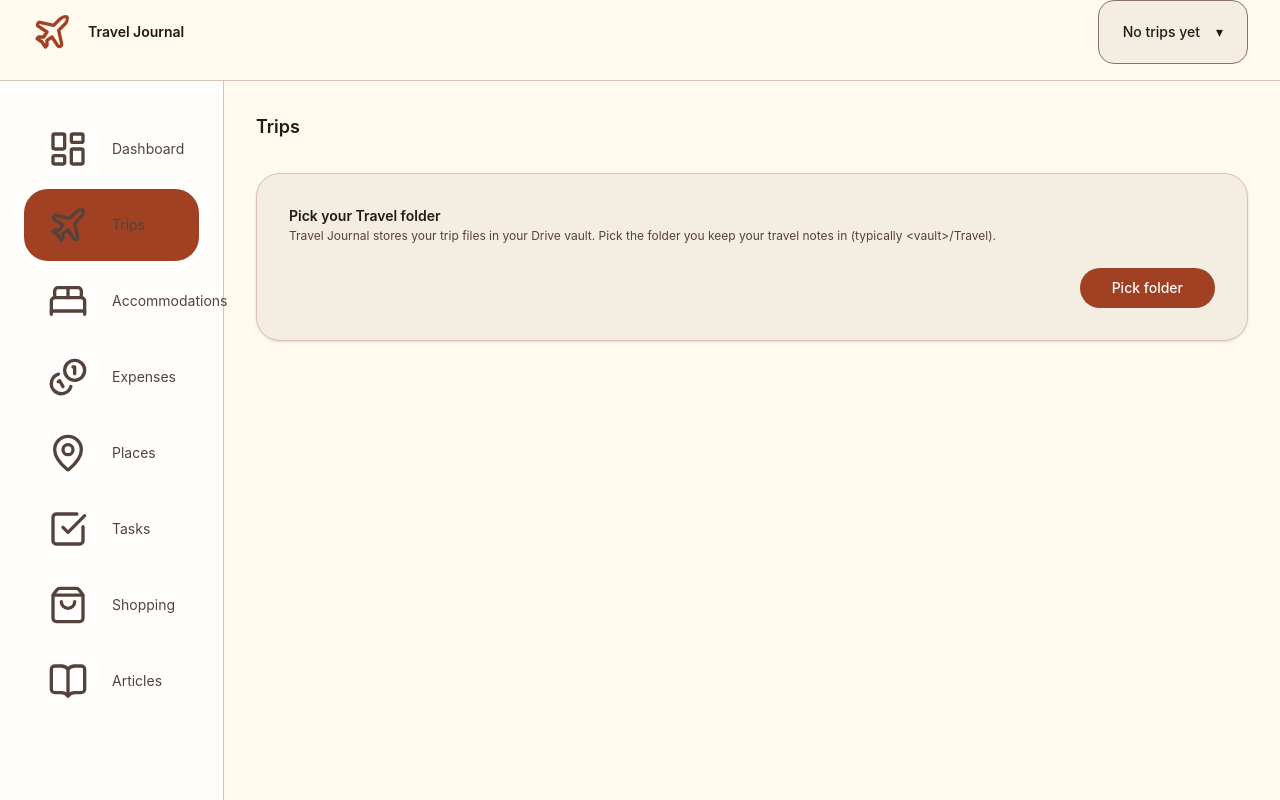
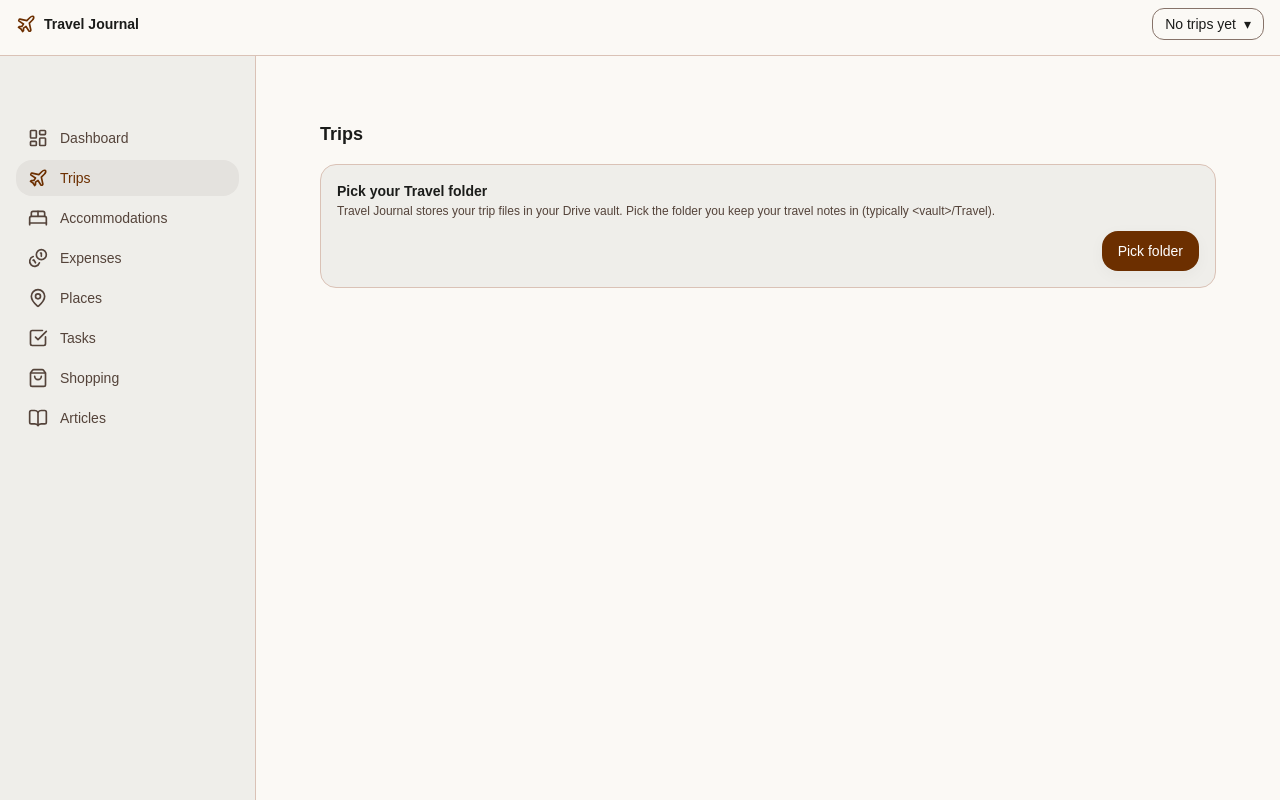
Before and after one commit to Tal-Youngster/yoman-masa, a React (Vite) app: page /trips in a window 1280 px wide. Built offline with nearby package versions, Linux system fonts and the light colour scheme.

Commit message:
feat: complete Paper and Path design refactor

```diff
--- a/index.html
+++ b/index.html
@@ -9,7 +9,7 @@
     <meta name="apple-mobile-web-app-status-bar-style" content="black-translucent" />
     <title>Travel Journal</title>
   </head>
-  <body class="bg-slate-950 text-slate-100">
+  <body class="bg-background text-on-background">
     <div id="root"></div>
     <script type="module" src="/src/main.tsx"></script>
   </body>
--- a/src/index.css
+++ b/src/index.css
@@ -1,192 +1,124 @@
 @import 'tailwindcss';
+@import url('https://fonts.googleapis.com/css2?family=Libre+Caslon+Text:ital,wght@0,400;0,700;1,400&family=Plus+Jakarta+Sans:ital,wght@0,400;0,500;0,600;0,700;1,400&display=swap');
 
 @theme {
-  /* Color Palette - Luminous Horizon */
-  --color-surface: #fff9ee;
-  --color-surface-dim: #dfd9cf;
-  --color-surface-bright: #fff9ee;
-  --color-surface-container-lowest: #ffffff;
-  --color-surface-container-low: #f9f3e8;
-  --color-surface-container: #f3ede2;
-  --color-surface-container-high: #ede8dd;
-  --color-surface-container-highest: #e8e2d7;
-  --color-on-surface: #1d1c15;
-  --color-on-surface-variant: #56423c;
-  --color-inverse-surface: #333029;
-  --color-inverse-on-surface: #f6f0e5;
-  --color-outline: #89726b;
-  --color-outline-variant: #ddc0b8;
-  --color-surface-tint: #9f4122;
+  /* Dynamic colors mapping */
+  --color-surface: var(--theme-surface);
+  --color-surface-dim: var(--theme-surface-dim);
+  --color-surface-bright: var(--theme-surface-bright);
+  --color-surface-container-lowest: var(--theme-surface-container-lowest);
+  --color-surface-container-low: var(--theme-surface-container-low);
+  --color-surface-container: var(--theme-surface-container);
+  --color-surface-container-high: var(--theme-surface-container-high);
+  --color-surface-container-highest: var(--theme-surface-container-highest);
+  --color-on-surface: var(--theme-on-surface);
+  --color-on-surface-variant: var(--theme-on-surface-variant);
+  --color-inverse-surface: var(--theme-inverse-surface);
+  --color-inverse-on-surface: var(--theme-inverse-on-surface);
+  --color-outline: var(--theme-outline);
+  --color-outline-variant: var(--theme-outline-variant);
+  --color-surface-tint: var(--theme-surface-tint);
+  --color-primary: var(--theme-primary);
+  --color-on-primary: var(--theme-on-primary);
+  --color-primary-container: var(--theme-primary-container);
+  --color-on-primary-container: var(--theme-on-primary-container);
+  --color-inverse-primary: var(--theme-inverse-primary);
+  --color-secondary: var(--theme-secondary);
+  --color-on-secondary: var(--theme-on-secondary);
+  --color-secondary-container: var(--theme-secondary-container);
+  --color-on-secondary-container: var(--theme-on-secondary-container);
+  --color-tertiary: var(--theme-tertiary);
+  --color-on-tertiary: var(--theme-on-tertiary);
+  --color-tertiary-container: var(--theme-tertiary-container);
+  --color-on-tertiary-container: var(--theme-on-tertiary-container);
+  --color-error: var(--theme-error);
+  --color-on-error: var(--theme-on-error);
+  --color-error-container: var(--theme-error-container);
+  --color-on-error-container: var(--theme-on-error-container);
+  --color-primary-fixed: var(--theme-primary-fixed);
+  --color-primary-fixed-dim: var(--theme-primary-fixed-dim);
+  --color-on-primary-fixed: var(--theme-on-primary-fixed);
+  --color-on-primary-fixed-variant: var(--theme-on-primary-fixed-variant);
+  --color-secondary-fixed: var(--theme-secondary-fixed);
+  --color-secondary-fixed-dim: var(--theme-secondary-fixed-dim);
+  --color-on-secondary-fixed: var(--theme-on-secondary-fixed);
+  --color-on-secondary-fixed-variant: var(--theme-on-secondary-fixed-variant);
+  --color-tertiary-fixed: var(--theme-tertiary-fixed);
+  --color-tertiary-fixed-dim: var(--theme-tertiary-fixed-dim);
+  --color-on-tertiary-fixed: var(--theme-on-tertiary-fixed);
+  --color-on-tertiary-fixed-variant: var(--theme-on-tertiary-fixed-variant);
+  --color-background: var(--theme-background);
+  --color-on-background: var(--theme-on-background);
+  --color-surface-variant: var(--theme-surface-variant);
 
-  /* Primary */
-  --color-primary: #9f4122;
-  --color-on-primary: #ffffff;
-  --color-primary-container: #ff8a65;
-  --color-on-primary-container: #752305;
-  --color-inverse-primary: #ffb59e;
-  --color-primary-fixed: #ffdbd0;
-  --color-primary-fixed-dim: #ffb59e;
-  --color-on-primary-fixed: #3a0b00;
-  --color-on-primary-fixed-variant: #7f2a0d;
-
-  /* Secondary */
-  --color-secondary: #556500;
-  --color-on-secondary: #ffffff;
-  --color-secondary-container: #d6ed7a;
-  --color-on-secondary-container: #5a6c00;
-  --color-secondary-fixed: #d6ed7a;
-  --color-secondary-fixed-dim: #bbd062;
-  --color-on-secondary-fixed: #181e00;
-  --color-on-secondary-fixed-variant: #3f4c00;
-
-  /* Tertiary */
-  --color-tertiary: #326578;
-  --color-on-tertiary: #ffffff;
-  --color-tertiary-container: #80b1c7;
-  --color-on-tertiary-container: #074457;
-  --color-tertiary-fixed: #bbe9ff;
-  --color-tertiary-fixed-dim: #9ccee4;
-  --color-on-tertiary-fixed: #001f29;
-  --color-on-tertiary-fixed-variant: #154d5f;
-
-  /* Error */
-  --color-error: #ba1a1a;
-  --color-on-error: #ffffff;
-  --color-error-container: #ffdad6;
-  --color-on-error-container: #93000a;
-
-  /* Background */
-  --color-background: #fff9ee;
-  --color-on-background: #1d1c15;
-  --color-surface-variant: #e8e2d7;
-
-  /* Typography Scale */
-  --font-family-display:
-    'Plus Jakarta Sans', -apple-system, BlinkMacSystemFont, 'Segoe UI', sans-serif;
-  --font-size-display-xl: 64px;
-  --font-size-headline-lg: 40px;
-  --font-size-headline-md: 24px;
-  --font-size-body-lg: 18px;
-  --font-size-body-md: 16px;
-  --font-size-label-caps: 12px;
+  /* Typography Fonts */
+  --font-family-display: 'Libre Caslon Text', serif;
+  --font-family-body: 'Plus Jakarta Sans', sans-serif;
 
   /* Spacing */
   --spacing-unit: 8px;
-  --spacing-2: 16px;
-  --spacing-3: 24px;
-  --spacing-4: 32px;
-  --spacing-5: 40px;
-  --spacing-6: 48px;
-  --spacing-8: 64px;
-  --spacing-15: 120px;
+  --spacing-gutter: 24px;
+  --spacing-margin-mobile: 20px;
+  --spacing-margin-desktop: 64px;
 
   /* Border Radius */
-  --radius-sm: 0.5rem;
-  --radius-md: 1rem;
-  --radius-lg: 1.5rem;
-  --radius-xl: 2rem;
-  --radius-2xl: 3rem;
+  --radius-sm: 0.25rem;
+  --radius-md: 0.75rem;
+  --radius-lg: 1rem;
+  --radius-xl: 1.5rem;
   --radius-full: 9999px;
+  --radius-DEFAULT: 0.5rem;
 }
 
-/* Typography Stack */
 @layer base {
-  @import url('https://fonts.googleapis.com/css2?family=Plus+Jakarta+Sans:wght@400;600;700;800&display=swap');
-}
-
-/* Display XL */
-.text-display-xl {
-  font-family: var(--font-family-display);
-  font-size: var(--font-size-display-xl);
-  font-weight: 800;
-  line-height: 1.1;
-  letter-spacing: -0.04em;
-}
-
-/* Headline Large */
-.text-headline-lg {
-  font-family: var(--font-family-display);
-  font-size: var(--font-size-headline-lg);
-  font-weight: 700;
-  line-height: 1.2;
-  letter-spacing: -0.02em;
-}
-
-/* Headline Medium */
-.text-headline-md {
-  font-family: var(--font-family-display);
-  font-size: var(--font-size-headline-md);
-  font-weight: 600;
-  line-height: 1.3;
-  letter-spacing: -0.01em;
-}
-
-/* Body Large */
-.text-body-lg {
-  font-family: var(--font-family-display);
-  font-size: var(--font-size-body-lg);
-  font-weight: 400;
-  line-height: 1.6;
-  letter-spacing: 0;
-}
-
-/* Body Medium */
-.text-body-md {
-  font-family: var(--font-family-display);
-  font-size: var(--font-size-body-md);
-  font-weight: 400;
-  line-height: 1.6;
-  letter-spacing: 0;
-}
-
-/* Label Caps */
-.text-label-caps {
-  font-family: var(--font-family-display);
-  font-size: var(--font-size-label-caps);
-  font-weight: 700;
-  line-height: 1;
-  letter-spacing: 0.1em;
-  text-transform: uppercase;
-}
-
-/* Glassmorphism utilities */
-.glass {
-  background: rgba(255, 255, 255, 0.7);
-  backdrop-filter: blur(20px);
-  -webkit-backdrop-filter: blur(20px);
-  border: 1px solid rgba(232, 226, 215, 0.5);
-}
-
-.glass-thick {
-  background: rgba(255, 255, 255, 0.8);
-  backdrop-filter: blur(30px);
-  -webkit-backdrop-filter: blur(30px);
-  border: 1px solid rgba(232, 226, 215, 0.6);
-}
-
-.glass-subtle {
-  background: rgba(255, 255, 255, 0.5);
-  backdrop-filter: blur(10px);
-  -webkit-backdrop-filter: blur(10px);
-  border: 1px solid rgba(232, 226, 215, 0.3);
-}
-
-/* Elevated shadow (soft, diffused) */
-.shadow-elevated {
-  box-shadow:
-    0 2px 8px rgba(159, 65, 34, 0.05),
-    0 4px 16px rgba(159, 65, 34, 0.08);
-}
-
-.shadow-elevated-lg {
-  box-shadow:
-    0 4px 12px rgba(159, 65, 34, 0.08),
-    0 8px 24px rgba(159, 65, 34, 0.12);
-}
-
-/* Glow effect (soft cyan) */
-.glow-cyan {
-  box-shadow: 0 0 20px rgba(128, 177, 199, 0.15);
+  :root {
+    --theme-surface: #fbf9f5;
+    --theme-surface-dim: #dbdad6;
+    --theme-surface-bright: #fbf9f5;
+    --theme-surface-container-lowest: #ffffff;
+    --theme-surface-container-low: #f5f3ef;
+    --theme-surface-container: #efeeea;
+    --theme-surface-container-high: #eae8e4;
+    --theme-surface-container-highest: #e4e2de;
+    --theme-on-surface: #1b1c1a;
+    --theme-on-surface-variant: #54433a;
+    --theme-inverse-surface: #30312e;
+    --theme-inverse-on-surface: #f2f0ed;
+    --theme-outline: #877369;
+    --theme-outline-variant: #dac2b6;
+    --theme-surface-tint: #934b19;
+    --theme-primary: #6c2f00;
+    --theme-on-primary: #ffffff;
+    --theme-primary-container: #8b4513;
+    --theme-on-primary-container: #ffc29f;
+    --theme-inverse-primary: #ffb68c;
+    --theme-secondary: #545e76;
+    --theme-on-secondary: #ffffff;
+    --theme-secondary-container: #d7e2ff;
+    --theme-on-secondary-container: #5a647c;
+    --theme-tertiary: #5b3a16;
+    --theme-on-tertiary: #ffffff;
+    --theme-tertiary-container: #75512b;
+    --theme-on-tertiary-container: #f8c696;
+    --theme-error: #ba1a1a;
+    --theme-on-error: #ffffff;
+    --theme-error-container: #ffdad6;
+    --theme-on-error-container: #93000a;
+    --theme-primary-fixed: #ffdbc9;
+    --theme-primary-fixed-dim: #ffb68c;
+    --theme-on-primary-fixed: #321200;
+    --theme-on-primary-fixed-variant: #753401;
+    --theme-secondary-fixed: #d7e2ff;
+    --theme-secondary-fixed-dim: #bbc6e2;
+    --theme-on-secondary-fixed: #101b30;
+    --theme-on-secondary-fixed-variant: #3c475d;
+    --theme-tertiary-fixed: #ffdcbd;
+    --theme-tertiary-fixed-dim: #eebd8e;
+    --theme-on-tertiary-fixed: #2c1600;
+    --theme-on-tertiary-fixed-variant: #61401b;
+    --theme-background: #fbf9f5;
+    --theme-on-background: #1b1c1a;
+    --theme-surface-variant: #e4e2de;
   }
 
   html,
@@ -199,5 +131,100 @@
   body {
     background-color: var(--color-background);
     color: var(--color-on-background);
+    font-family: var(--font-family-body);
+    -webkit-font-smoothing: antialiased;
+    -moz-osx-font-smoothing: grayscale;
+  }
+
+  /* Typography Stack */
+  .text-display-lg, .text-display-xl {
     font-family: var(--font-family-display);
+    font-size: 48px;
+    font-weight: 700;
+    line-height: 56px;
+    letter-spacing: -0.02em;
   }
+
+  .text-display-lg-mobile {
+    font-family: var(--font-family-display);
+    font-size: 36px;
+    font-weight: 700;
+    line-height: 44px;
+  }
+
+  .text-headline-md, .text-headline-lg {
+    font-family: var(--font-family-display);
+    font-size: 32px;
+    font-weight: 600;
+    line-height: 40px;
+  }
+
+  .text-headline-sm {
+    font-family: var(--font-family-display);
+    font-size: 24px;
+    font-weight: 600;
+    line-height: 32px;
+  }
+
+  .text-body-lg {
+    font-family: var(--font-family-body);
+    font-size: 18px;
+    font-weight: 400;
+    line-height: 28px;
+  }
+
+  .text-body-md {
+    font-family: var(--font-family-body);
+    font-size: 16px;
+    font-weight: 400;
+    line-height: 24px;
+  }
+
+  .text-label-md {
+    font-family: var(--font-family-body);
+    font-size: 14px;
+    font-weight: 600;
+    line-height: 20px;
+    letter-spacing: 0.01em;
+  }
+
+  .text-label-sm, .text-label-caps {
+    font-family: var(--font-family-body);
+    font-size: 12px;
+    font-weight: 500;
+    line-height: 16px;
+    letter-spacing: 0.05em;
+  }
+
+  .text-label-caps {
+    text-transform: uppercase;
+    letter-spacing: 0.1em;
+  }
+}
+
+@layer utilities {
+  .shadow-soft, .shadow-elevated {
+    box-shadow: 0 4px 16px rgba(60, 60, 60, 0.04);
+  }
+
+  .shadow-floating, .shadow-elevated-lg {
+    box-shadow: 0 8px 24px rgba(60, 60, 60, 0.08);
+  }
+
+  /* Retain old glassmorphism classes as no-ops or subtle borders to prevent breaking */
+  .glass {
+    background-color: color-mix(in srgb, var(--color-surface-container) 90%, transparent);
+    backdrop-filter: blur(12px);
+    border: 1px solid var(--color-outline-variant);
+  }
+  .glass-thick {
+    background-color: color-mix(in srgb, var(--color-surface) 95%, transparent);
+    backdrop-filter: blur(24px);
+    border: 1px solid var(--color-outline-variant);
+  }
+  .glass-subtle {
+    background-color: color-mix(in srgb, var(--color-surface-container-low) 80%, transparent);
+    backdrop-filter: blur(4px);
+    border: 1px solid color-mix(in srgb, var(--color-outline-variant) 50%, transparent);
+  }
+}
--- a/src/theme/index.ts
+++ b/src/theme/index.ts
@@ -1,2 +1,2 @@
-export { luminousHorizonTheme, typography, spacing, radii, glassmorphism, shadows } from './tokens';
+export { paperPathTheme, typography, spacing, radii, shadows } from './tokens';
 export type { ThemeToken } from './tokens';
--- a/src/theme/tokens.ts
+++ b/src/theme/tokens.ts
@@ -1,153 +1,183 @@
 /**
- * Luminous Horizon Theme Tokens
+ * Paper & Path Theme Tokens
  * Centralized color palette for use in React components, Zod schemas, or runtime styling.
  */
 
-export const luminousHorizonTheme = {
-  // Surface colors
-  surface: '#fff9ee',
-  surfaceDim: '#dfd9cf',
-  surfaceBright: '#fff9ee',
+export interface ThemeColors {
+  surface: string;
+  surfaceDim: string;
+  surfaceBright: string;
+  surfaceContainerLowest: string;
+  surfaceContainerLow: string;
+  surfaceContainer: string;
+  surfaceContainerHigh: string;
+  surfaceContainerHighest: string;
+  onSurface: string;
+  onSurfaceVariant: string;
+  inverseSurface: string;
+  inverseOnSurface: string;
+  outline: string;
+  outlineVariant: string;
+  surfaceTint: string;
+  primary: string;
+  onPrimary: string;
+  primaryContainer: string;
+  onPrimaryContainer: string;
+  inversePrimary: string;
+  secondary: string;
+  onSecondary: string;
+  secondaryContainer: string;
+  onSecondaryContainer: string;
+  tertiary: string;
+  onTertiary: string;
+  tertiaryContainer: string;
+  onTertiaryContainer: string;
+  error: string;
+  onError: string;
+  errorContainer: string;
+  onErrorContainer: string;
+  primaryFixed: string;
+  primaryFixedDim: string;
+  onPrimaryFixed: string;
+  onPrimaryFixedVariant: string;
+  secondaryFixed: string;
+  secondaryFixedDim: string;
+  onSecondaryFixed: string;
+  onSecondaryFixedVariant: string;
+  tertiaryFixed: string;
+  tertiaryFixedDim: string;
+  onTertiaryFixed: string;
+  onTertiaryFixedVariant: string;
+  background: string;
+  onBackground: string;
+  surfaceVariant: string;
+}
+
+export const paperPathTheme: ThemeColors = {
+  surface: '#fbf9f5',
+  surfaceDim: '#dbdad6',
+  surfaceBright: '#fbf9f5',
   surfaceContainerLowest: '#ffffff',
-  surfaceContainerLow: '#f9f3e8',
-  surfaceContainer: '#f3ede2',
-  surfaceContainerHigh: '#ede8dd',
-  surfaceContainerHighest: '#e8e2d7',
-  onSurface: '#1d1c15',
-  onSurfaceVariant: '#56423c',
-  inverseSurface: '#333029',
-  inverseOnSurface: '#f6f0e5',
-  outline: '#89726b',
-  outlineVariant: '#ddc0b8',
-  surfaceTint: '#9f4122',
-
-  // Primary (Warm Orange)
-  primary: '#9f4122',
+  surfaceContainerLow: '#f5f3ef',
+  surfaceContainer: '#efeeea',
+  surfaceContainerHigh: '#eae8e4',
+  surfaceContainerHighest: '#e4e2de',
+  onSurface: '#1b1c1a',
+  onSurfaceVariant: '#54433a',
+  inverseSurface: '#30312e',
+  inverseOnSurface: '#f2f0ed',
+  outline: '#877369',
+  outlineVariant: '#dac2b6',
+  surfaceTint: '#934b19',
+  primary: '#6c2f00',
   onPrimary: '#ffffff',
-  primaryContainer: '#ff8a65',
-  onPrimaryContainer: '#752305',
-  inversePrimary: '#ffb59e',
-  primaryFixed: '#ffdbd0',
-  primaryFixedDim: '#ffb59e',
-  onPrimaryFixed: '#3a0b00',
-  onPrimaryFixedVariant: '#7f2a0d',
-
-  // Secondary (Pale Lime)
-  secondary: '#556500',
+  primaryContainer: '#8b4513',
+  onPrimaryContainer: '#ffc29f',
+  inversePrimary: '#ffb68c',
+  secondary: '#545e76',
   onSecondary: '#ffffff',
-  secondaryContainer: '#d6ed7a',
-  onSecondaryContainer: '#5a6c00',
-  secondaryFixed: '#d6ed7a',
-  secondaryFixedDim: '#bbd062',
-  onSecondaryFixed: '#181e00',
-  onSecondaryFixedVariant: '#3f4c00',
-
-  // Tertiary (Soft Cyan)
-  tertiary: '#326578',
+  secondaryContainer: '#d7e2ff',
+  onSecondaryContainer: '#5a647c',
+  tertiary: '#5b3a16',
   onTertiary: '#ffffff',
-  tertiaryContainer: '#80b1c7',
-  onTertiaryContainer: '#074457',
-  tertiaryFixed: '#bbe9ff',
-  tertiaryFixedDim: '#9ccee4',
-  onTertiaryFixed: '#001f29',
-  onTertiaryFixedVariant: '#154d5f',
-
-  // Error
+  tertiaryContainer: '#75512b',
+  onTertiaryContainer: '#f8c696',
   error: '#ba1a1a',
   onError: '#ffffff',
   errorContainer: '#ffdad6',
   onErrorContainer: '#93000a',
-
-  // Background
-  background: '#fff9ee',
-  onBackground: '#1d1c15',
-  surfaceVariant: '#e8e2d7',
+  primaryFixed: '#ffdbc9',
+  primaryFixedDim: '#ffb68c',
+  onPrimaryFixed: '#321200',
+  onPrimaryFixedVariant: '#753401',
+  secondaryFixed: '#d7e2ff',
+  secondaryFixedDim: '#bbc6e2',
+  onSecondaryFixed: '#101b30',
+  onSecondaryFixedVariant: '#3c475d',
+  tertiaryFixed: '#ffdcbd',
+  tertiaryFixedDim: '#eebd8e',
+  onTertiaryFixed: '#2c1600',
+  onTertiaryFixedVariant: '#61401b',
+  background: '#fbf9f5',
+  onBackground: '#1b1c1a',
+  surfaceVariant: '#e4e2de',
 } as const;
 
-export type ThemeToken = keyof typeof luminousHorizonTheme;
+export type ThemeToken = keyof ThemeColors;
 
 export const typography = {
-  displayXl: {
-    fontSize: '64px',
-    fontWeight: 800,
-    lineHeight: 1.1,
-    letterSpacing: '-0.04em',
-  },
-  headlineLg: {
-    fontSize: '40px',
+  displayLg: {
+    fontFamily: 'Libre Caslon Text',
+    fontSize: '48px',
     fontWeight: 700,
-    lineHeight: 1.2,
+    lineHeight: '56px',
     letterSpacing: '-0.02em',
   },
+  displayLgMobile: {
+    fontFamily: 'Libre Caslon Text',
+    fontSize: '36px',
+    fontWeight: 700,
+    lineHeight: '44px',
+  },
   headlineMd: {
+    fontFamily: 'Libre Caslon Text',
+    fontSize: '32px',
+    fontWeight: 600,
+    lineHeight: '40px',
+  },
+  headlineSm: {
+    fontFamily: 'Libre Caslon Text',
     fontSize: '24px',
     fontWeight: 600,
-    lineHeight: 1.3,
-    letterSpacing: '-0.01em',
+    lineHeight: '32px',
   },
   bodyLg: {
+    fontFamily: 'Plus Jakarta Sans',
     fontSize: '18px',
     fontWeight: 400,
-    lineHeight: 1.6,
-    letterSpacing: '0',
+    lineHeight: '28px',
   },
   bodyMd: {
+    fontFamily: 'Plus Jakarta Sans',
     fontSize: '16px',
     fontWeight: 400,
-    lineHeight: 1.6,
-    letterSpacing: '0',
+    lineHeight: '24px',
   },
-  labelCaps: {
+  labelMd: {
+    fontFamily: 'Plus Jakarta Sans',
+    fontSize: '14px',
+    fontWeight: 600,
+    lineHeight: '20px',
+    letterSpacing: '0.01em',
+  },
+  labelSm: {
+    fontFamily: 'Plus Jakarta Sans',
     fontSize: '12px',
-    fontWeight: 700,
-    lineHeight: 1,
-    letterSpacing: '0.1em',
-    textTransform: 'uppercase' as const,
+    fontWeight: 500,
+    lineHeight: '16px',
+    letterSpacing: '0.05em',
   },
 } as const;
 
 export const spacing = {
   unit: 8,
-  2: 16,
-  3: 24,
-  4: 32,
-  5: 40,
-  6: 48,
-  8: 64,
-  15: 120,
+  gutter: 24,
+  marginMobile: 20,
+  marginDesktop: 64,
+  maxWidth: 1200,
 } as const;
 
 export const radii = {
-  sm: '0.5rem',
-  md: '1rem',
-  lg: '1.5rem',
-  xl: '2rem',
-  '2xl': '3rem',
+  sm: '0.25rem',
+  DEFAULT: '0.5rem',
+  md: '0.75rem',
+  lg: '1rem',
+  xl: '1.5rem',
   full: '9999px',
-} as const;
-
-/** Glassmorphism preset styles for quick component creation */
-export const glassmorphism = {
-  base: {
-    background: 'rgba(255, 255, 255, 0.7)',
-    backdropFilter: 'blur(20px)',
-    border: '1px solid rgba(232, 226, 215, 0.5)',
-  },
-  thick: {
-    background: 'rgba(255, 255, 255, 0.8)',
-    backdropFilter: 'blur(30px)',
-    border: '1px solid rgba(232, 226, 215, 0.6)',
-  },
-  subtle: {
-    background: 'rgba(255, 255, 255, 0.5)',
-    backdropFilter: 'blur(10px)',
-    border: '1px solid rgba(232, 226, 215, 0.3)',
-  },
 } as const;
 
 /** Shadow presets matching the theme's diffused aesthetic */
 export const shadows = {
-  elevated: '0 2px 8px rgba(159, 65, 34, 0.05), 0 4px 16px rgba(159, 65, 34, 0.08)',
-  elevatedLg: '0 4px 12px rgba(159, 65, 34, 0.08), 0 8px 24px rgba(159, 65, 34, 0.12)',
-  glowCyan: '0 0 20px rgba(128, 177, 199, 0.15)',
+  soft: '0 4px 16px rgba(60, 60, 60, 0.04)',
+  floating: '0 8px 24px rgba(60, 60, 60, 0.08)',
 } as const;
--- a/src/ui/components/Button.tsx
+++ b/src/ui/components/Button.tsx
@@ -11,12 +11,12 @@
 
 const variantClasses: Record<Variant, string> = {
   primary:
-    'bg-primary text-on-primary hover:bg-primary-container active:bg-on-primary-container rounded-full',
+    'bg-primary text-on-primary shadow-soft hover:bg-primary-container hover:shadow-floating active:bg-on-primary-container active:shadow-none rounded-full',
   secondary:
-    'bg-surface-container text-on-surface border border-outline hover:bg-surface-container-high active:bg-surface-container',
+    'bg-transparent text-on-surface border border-outline hover:bg-surface-container-high active:bg-surface-container active:shadow-none rounded-lg',
   ghost:
-    'bg-transparent text-on-surface-variant hover:bg-surface-container/60 active:bg-surface-container',
-  danger: 'bg-error text-on-error hover:bg-error/90 active:bg-error/80',
+    'bg-transparent text-on-surface-variant hover:bg-surface-container active:bg-surface-container-highest rounded-lg',
+  danger: 'bg-error text-on-error shadow-soft hover:bg-error/90 active:bg-error/80 active:shadow-none rounded-lg',
 };
 
 const sizeClasses: Record<Size, string> = {
--- a/src/ui/components/Card.tsx
+++ b/src/ui/components/Card.tsx
@@ -18,7 +18,7 @@
   return (
     <div
       className={cn(
-        'rounded-lg border border-outline-variant bg-surface-container p-4 shadow-sm',
+        'rounded-lg border border-outline-variant bg-surface-container p-4',
         className,
       )}
       {...rest}
--- a/src/ui/components/Input.tsx
+++ b/src/ui/components/Input.tsx
@@ -28,8 +28,8 @@
         aria-invalid={error ? true : undefined}
         aria-describedby={describedById}
         className={cn(
-          'h-10 rounded-lg border bg-surface-container-lowest px-3 text-sm text-on-surface placeholder:text-on-surface-variant',
-          'focus:outline-none focus:ring-2 focus:ring-primary',
+          'h-10 border-b bg-transparent px-2 text-sm text-on-surface placeholder:text-on-surface-variant transition-colors',
+          'focus:outline-none focus:border-b-2 focus:border-primary',
           error ? 'border-error' : 'border-outline-variant',
           className,
         )}
--- a/src/ui/layout/Shell.tsx
+++ b/src/ui/layout/Shell.tsx
@@ -10,10 +10,14 @@
       <div className="flex flex-1">
         <SideNav />
         <main
-          className="flex-1 px-4 pb-24 pt-4 md:pb-8"
-          style={{ paddingBottom: 'calc(env(safe-area-inset-bottom) + 6rem)' }}
+          className="flex-1 flex justify-center"
         >
-          <Outlet />
+          <div
+            className="w-full max-w-[1200px] px-5 py-6 md:px-8 md:py-10 lg:px-16 lg:py-16 pb-24 md:pb-16"
+            style={{ paddingBottom: 'calc(env(safe-area-inset-bottom) + 6rem)' }}
+          >
+            <Outlet />
+          </div>
         </main>
       </div>
       <BottomNav />
--- a/src/ui/layout/SideNav.tsx
+++ b/src/ui/layout/SideNav.tsx
@@ -44,7 +44,7 @@
   return (
     <nav
       aria-label="Primary"
-      className="hidden md:flex md:w-56 md:shrink-0 md:flex-col md:gap-1 md:border-r md:border-outline-variant bg-surface-container-lowest/80 md:px-3 md:py-4"
+      className="hidden md:flex md:w-64 md:shrink-0 md:flex-col md:gap-2 md:border-r md:border-outline-variant md:bg-surface-container md:px-4 md:py-8 lg:py-16"
     >
       <ul className="flex flex-col gap-1">
         {TABS.map((tab) => (
@@ -52,10 +52,10 @@
             <Link
               to={tab.to}
               activeOptions={{ exact: tab.to === '/' }}
-              className="flex items-center gap-3 rounded-lg px-3 py-2 text-sm text-on-surface-variant hover:bg-surface-container-high transition-colors"
+              className="flex items-center gap-3 rounded-lg px-3 py-2 text-sm text-on-surface-variant transition-colors hover:bg-surface-container-high"
               activeProps={{
                 'aria-current': 'page',
-                className: 'bg-primary text-on-primary',
+                className: 'bg-surface-container-highest text-primary font-medium',
               }}
             >
               <TabIcon name={tab.icon} />
```
Lines whose indentation alone changed are shown as unchanged.
